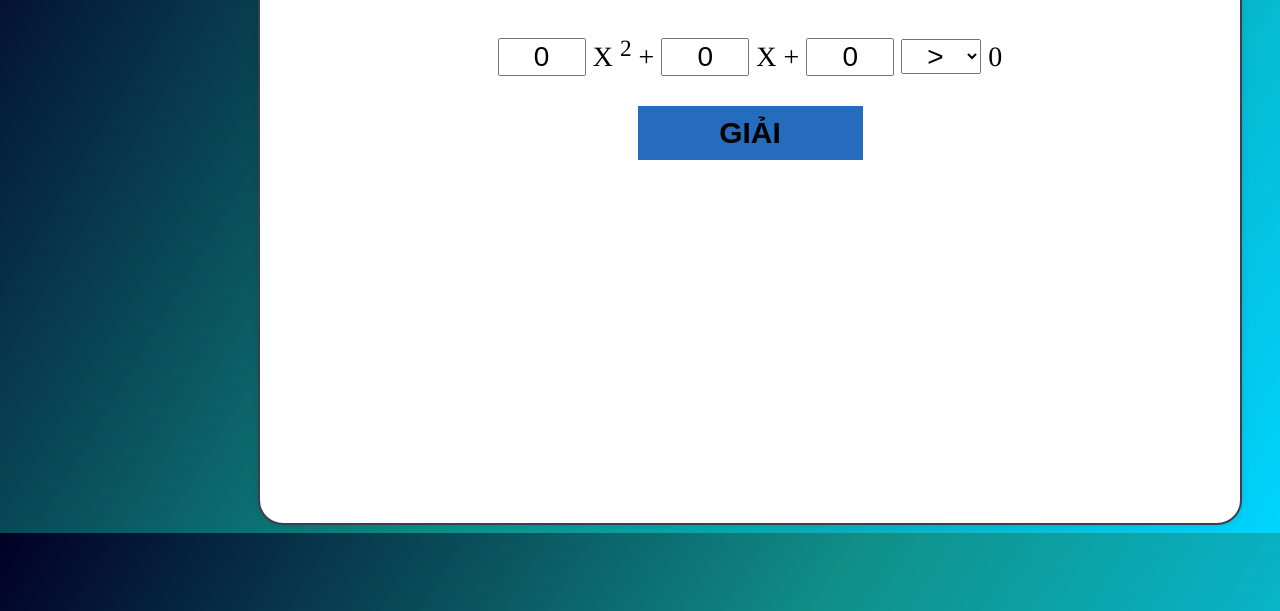
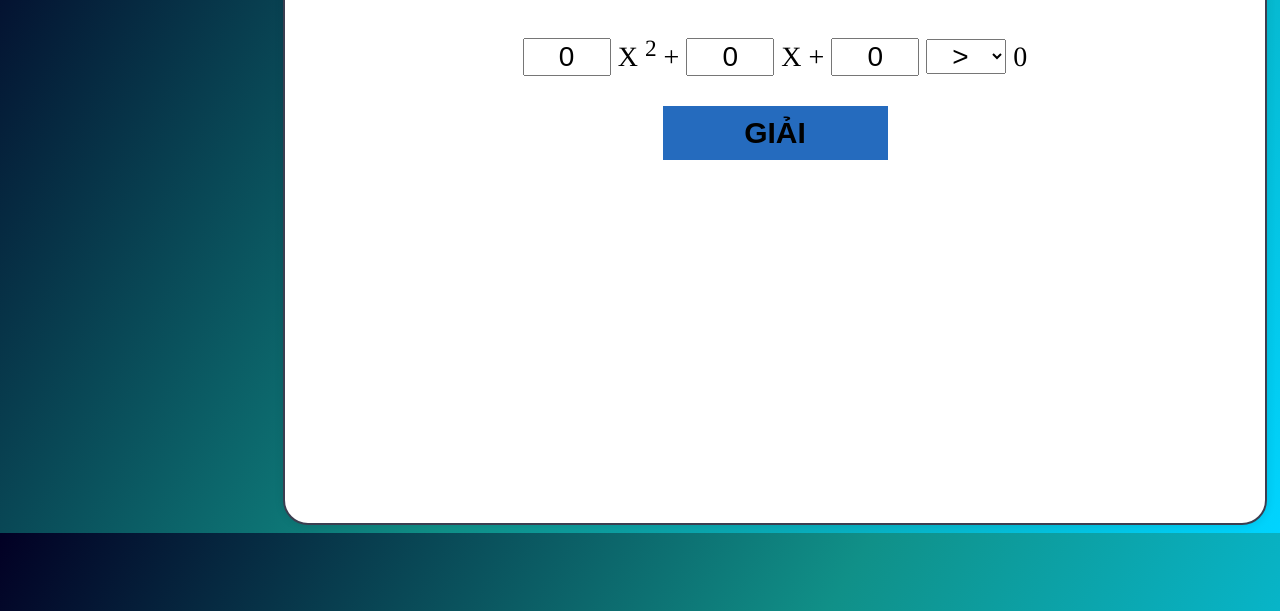
Before and after one commit to TrainTuTu/TrainTuTu.github.io, a plain HTML site: page index.html in a window 1280 px wide. Shown: the part 189-800 px from the top of the page. Drawn offline with Linux system fonts and the light colour scheme.

Commit message:
Update backgrounf.css

```diff
--- a/backgrounf.css
+++ b/backgrounf.css
@@ -38,7 +38,7 @@ button {
   display: none;
 }
 #background {
-  margin-left: 250px;
+  margin-left: 275px;
   margin-top: 75px;
   max-width: 900px;
   background: #FFF;
```
